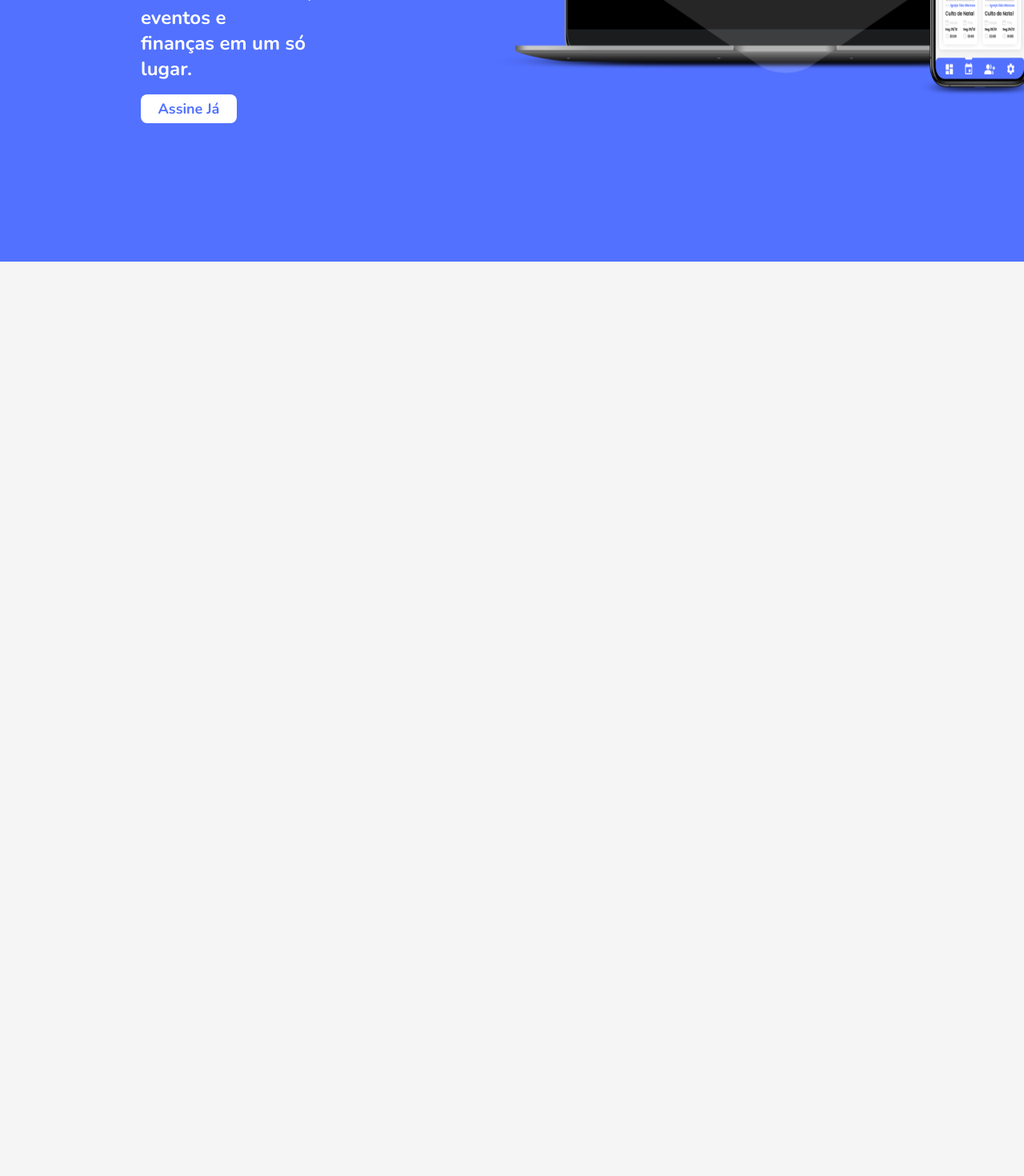
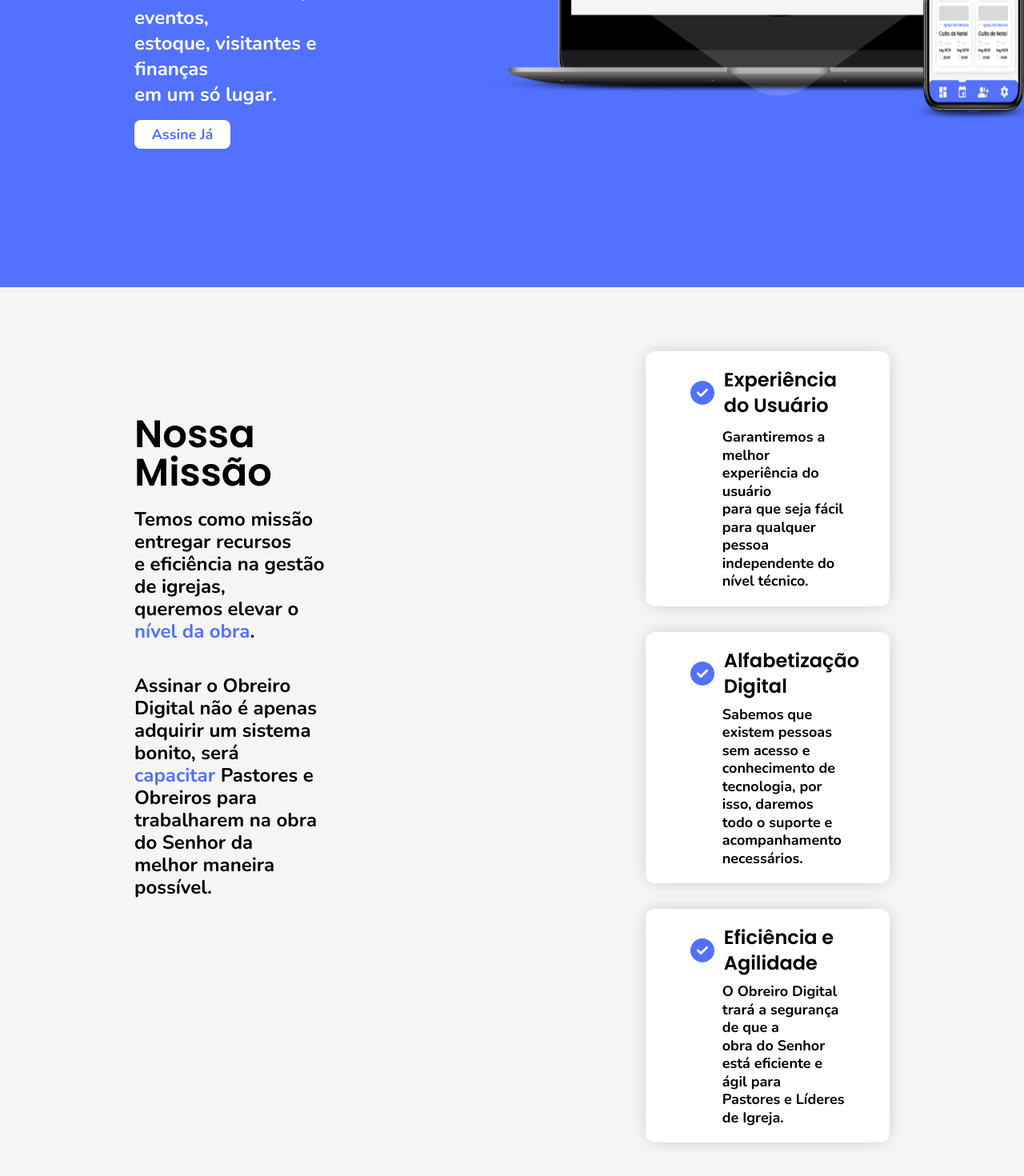
Before and after one commit to lucasdeangelo/obreiro-digital-website, a Next.js app: page / in a window 1280 px wide. Shown: the part 724-2194 px from the top of the page at 80% size. Before the commit the page ends 1051 px from the top, so only its background shows below. Built offline with nearby package versions, Linux system fonts and the light colour scheme.

Commit message:
Add - Section Missão, correções de copy e estilização na section Hero

```diff
--- a/app/components/hero/hero.tsx
+++ b/app/components/hero/hero.tsx
@@ -5,13 +5,14 @@
 export default function Hero() {
   return (
     <main>
-        <div className='flex bg-azul px-[22vh] py-[21.7vh]'>
-            <div className='mt-8'>
-                <h1 className='text1 text-white text-5xl leading-tight'>Da Secretaria ao Púlpito:<br/>Simplifique com o<br/>Obreiro Digital!</h1>
-                <p className='text2 text-white text-2xl mt-2'>Gerencie membros, eventos e<br/>finanças em um só lugar.</p>
-                <button className='bg-white hover:bg-slate-300 text-azul py-1 w-[15vh] flex text-center justify-center rounded-lg text2 text-lg mt-4'>Assine Já</button>
-            </div>
-            <Image className='ml-12' src={mockupHero} width={850} height={550} alt=''/>
+        <div className='flex bg-azul px-[21vh] py-[21.7vh]'>
+          <div className='mt-8'>
+            <h1 className='text1 text-white text-5xl leading-tight'>Da Secretaria ao Púlpito:<br/>Simplifique com o<br/>Obreiro Digital!</h1>
+            <p className='text2 text-white text-2xl mt-2'>Gerencie membros, eventos,<br/>estoque, visitantes e finanças<br/>em um só lugar.</p>
+            <button className='bg-white hover:bg-slate-300 text-azul py-1 w-[15vh] flex text-center justify-center rounded-lg text2 text-lg mt-4'>Assine Já</button>
+          </div>
+
+          <Image className='ml-12' src={mockupHero} width={850} height={550} alt=''/>
         </div>
     </main>
   )
--- /dev/null
+++ b/app/components/missao/missao.tsx
@@ -0,0 +1,48 @@
+import React from 'react'
+import Image from 'next/image'
+import check from '@/public/icons/check.svg'
+
+export default function Missao() {
+  return (
+    <main>
+        <div className='flex px-[21vh] py-[10vh]'>
+            <div className='mt-[10vh]'>
+                <h2 className='text1 text-black text-5xl'>Nossa Missão</h2>
+
+                <p className='text2 text-black text-2xl leading-7 mt-5'>Temos como missão entregar recursos<br/>e eficiência na gestão de igrejas,<br/>queremos elevar o <span className='text-azul'>nível da obra</span>.</p>
+
+                <p className='text2 text-black text-2xl leading-7 mt-10'>Assinar o Obreiro Digital não é apenas<br/>adquirir um sistema bonito, será<br/><span className='text-azul'>capacitar</span> Pastores e Obreiros para<br/>trabalharem na obra do Senhor da<br/>melhor maneira possível.</p>
+            </div>
+
+            <div className='ml-[50vh]'>
+                <div className='bg-white shadow-xl rounded-xl py-5 px-14'>
+                    <div className="flex">
+                        <Image src={check} width={30} height={30} alt=''/>
+                        <h3 className='text1 text-black text-2xl ml-3'>Experiência do Usuário</h3>
+                    </div>
+
+                    <p className='text2 text-black text-lg leading-tight mt-3 ml-10'>Garantiremos a melhor experiência do usuário<br/>para que seja fácil para qualquer pessoa<br/>independente do nível técnico.</p>
+                </div>
+
+                <div className='bg-white shadow-xl rounded-xl py-5 px-14 mt-8'>
+                    <div className="flex">
+                        <Image src={check} width={30} height={30} alt=''/>
+                        <h3 className='text1 text-black text-2xl ml-3'>Alfabetização Digital</h3>
+                    </div>
+
+                    <p className='text2 text-black text-lg leading-tight mt-2 ml-10'>Sabemos que existem pessoas sem acesso e<br/>conhecimento de tecnologia, por isso, daremos<br/>todo o suporte e acompanhamento necessários.</p>
+                </div>
+
+                <div className='bg-white shadow-xl rounded-xl py-5 px-14 mt-8'>
+                    <div className="flex">
+                        <Image src={check} width={30} height={30} alt=''/>
+                        <h3 className='text1 text-black text-2xl ml-3'>Eficiência e Agilidade</h3>
+                    </div>
+
+                    <p className='text2 text-black text-lg leading-tight mt-2 ml-10'>O Obreiro Digital trará a segurança de que a<br/>obra do Senhor está eficiente e ágil para<br/>Pastores e Líderes de Igreja. </p>
+                </div>
+            </div>
+        </div>
+    </main>
+  )
+}
--- a/app/page.tsx
+++ b/app/page.tsx
@@ -2,6 +2,7 @@
 import Image from 'next/image'
 import MenuSuperior from './components/menu-superior/menu-superior'
 import Hero from './components/hero/hero'
+import Missao from './components/missao/missao'
 
 export default function Home() {
   return (
@@ -9,6 +10,7 @@
       <div>
         <MenuSuperior/>
         <Hero/>
+        <Missao/>
       </div>
     </main>
   )
```
Also changed, not shown: public/icons/check.svg (added).
